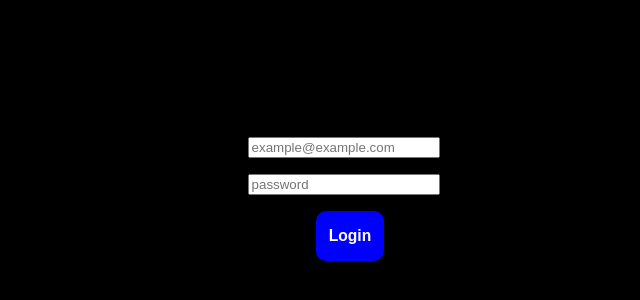
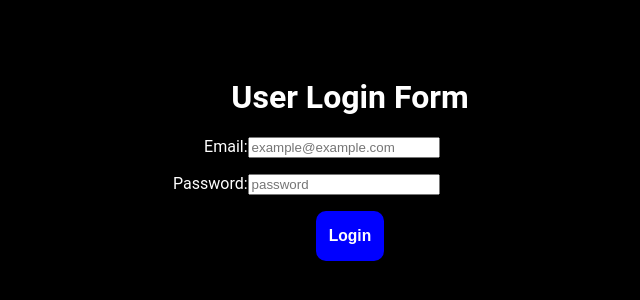
Before and after one commit to kodiri/project-skeleton, a React (Create React App) app: page /login in a window 1280 px wide. Shown: the part 242-542 px from the top of the page, without its empty margins (290-930 px from the left). Built offline with nearby package versions, Linux system fonts and the light colour scheme.

Commit message:
Change document formatting

```diff
--- a/src/frontend/components/UserLogin/UserLogin.css
+++ b/src/frontend/components/UserLogin/UserLogin.css
@@ -1,5 +1,6 @@
-.UserLogin-Container {
+.UserLoginOuterContainer {
   margin: 40vh 0;
+  color: white;
 }
 
 .Input-Container {
--- a/src/frontend/components/UserLogin/UserLogin.js
+++ b/src/frontend/components/UserLogin/UserLogin.js
@@ -57,7 +57,7 @@ class UserLogin extends Component {
                                         password: ""
                                     })
                                 }}>
-                                <div className='UserLogin-Container'>
+                                <div className='UserLoginOuterContainer'>
                                     <h2>{this.state.name ? `Welcome ${this.state.name}` : ''}</h2>
                                     <h1>User Login Form</h1>
                                     <div className='Input-Container'>
```
Also changed, not shown: src/frontend/components/ChatModule/Join/Join.js (+4 -4 lines). Lines whose indentation alone changed are shown as unchanged.
